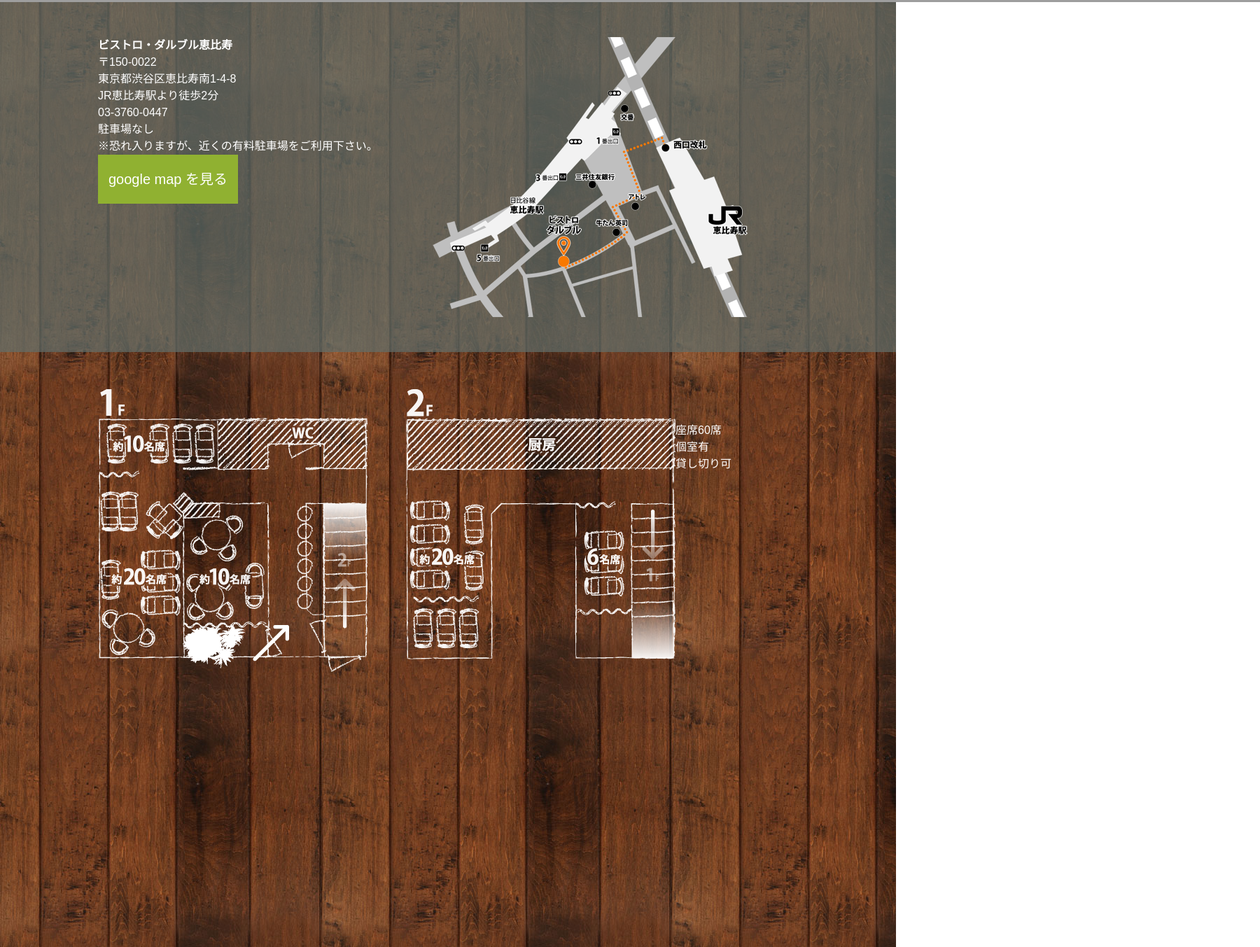
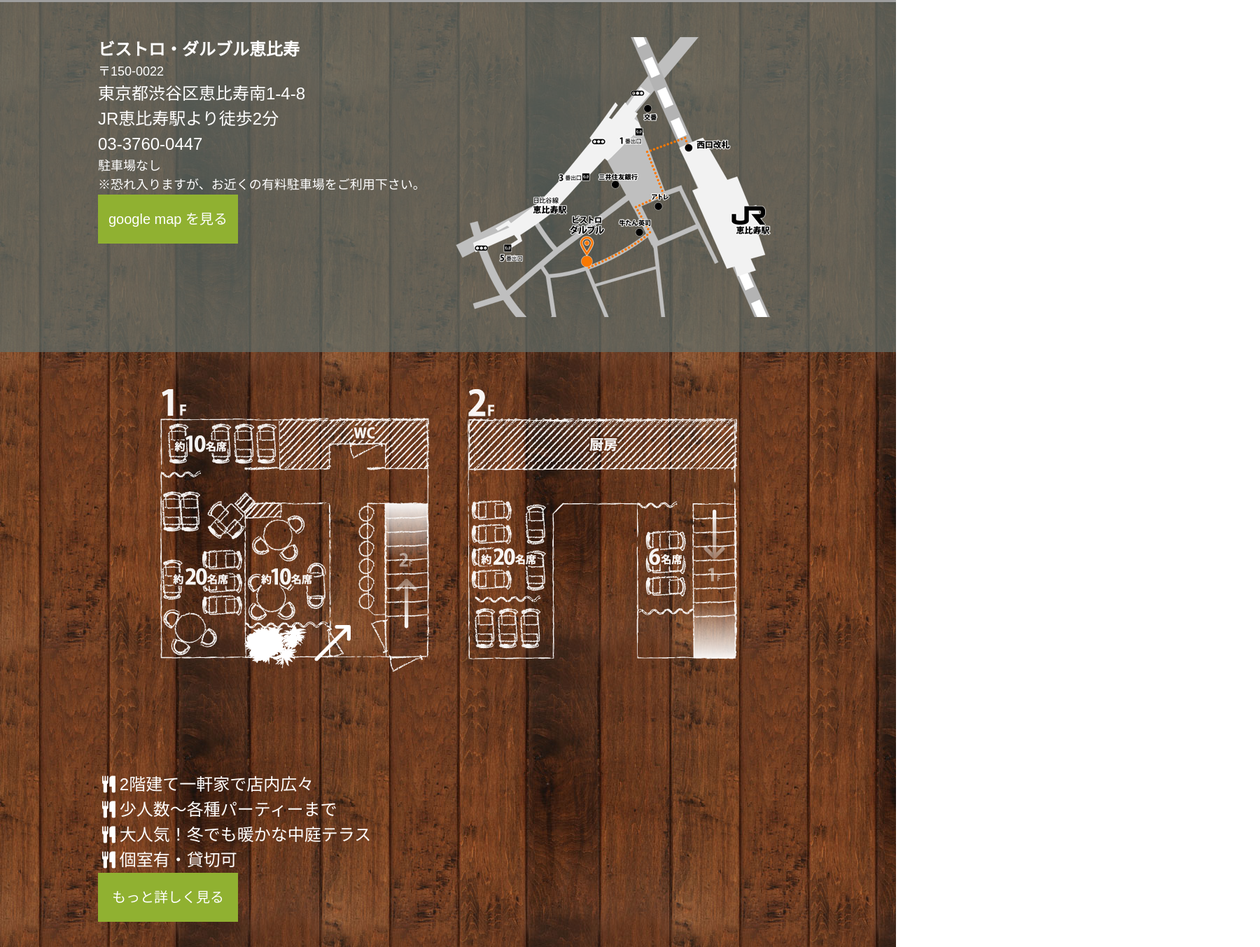
Before and after one commit to zd2B16/Darbre, a plain HTML site: page index.html in a window 1280 px wide. Shown: the part 847-2200 px from the top of the page at 70% size, 1800 px wide, since content can reach past the window. Drawn offline with Linux system fonts and the light colour scheme; grey boxes are pictures that could not be loaded.

Commit message:
roomパート修正

```diff
--- a/css/style.css
+++ b/css/style.css
@@ -9,10 +9,11 @@ body {
 .wrapper {
 	width: 1000px;
 	margin: 0 auto;
+	overflow: hidden;
 }
 .deco {
 	width: 100%;
-	height: 950px;
+	height: 850px;
 	background-image: url("../images/leaf.gif");
 	background-size: contain;
 	position: absolute;
@@ -28,6 +29,10 @@ a {
 .hero {
 	width: 100%;
 	height: 850px;
+}
+.hero img{
+	width: 100%;
+	height: 100%;
 }
 /*gl-nav*/
 .gl-nav {
@@ -76,14 +81,22 @@ a {
 }
 .map-c {
 	height: 400px;
+	width: 50%;
 	margin: 50px 0 50px;
+	font-size: 24px;
 }
 .map-c1 {
 	float: left;
 }
+.map-c1 p:first-of-type,
+.map-c1 p:nth-of-type(5),
+.map-c1 p:nth-of-type(6)
+{
+	font-size: 18px;
+}
 .map-c2 {
 	float: right;
-	overflow: hidden;
+	/*overflow: hidden;*/
 }
 .map a {
 	color: #ffffff;
@@ -96,16 +109,26 @@ a {
 }
 /*room*/
 .room {
-		height: 500px;
+		height: 800px;
 		color: #ffffff;
 }
 .room-c {
-	height: 400px;
+	/*height: 400px;*/
 	margin: 50px 0 50px;
+	font-size: 24px;
 }
 .room-c1 {
-	float: left;
+	width: 100%;
+	height: 500px;
+	text-align: center;
 }
 .room-c2 {
-	float: right;
 }
+.room-c3 {
+}
+.room button {
+	width: 200px;
+	height: 70px;
+	background-color: #90b131;
+	font-size: 20px;
+}
--- a/index.html
+++ b/index.html
@@ -6,6 +6,7 @@
 	<title>ダルブル</title>
 	<link rel="stylesheet" href="css/sanitize.css">
 	<link rel="stylesheet" href="css/style.css">
+	<link rel="stylesheet" href="https://maxcdn.bootstrapcdn.com/font-awesome/4.6.2/css/font-awesome.min.css"/>
 </head>
 
 <body>
@@ -39,13 +40,14 @@
 				<p>JR恵比寿駅より徒歩2分</p>
 				<p>03-3760-0447</p>
 				<p>駐車場なし</p>
-                    <p>※恐れ入りますが、近くの有料駐車場をご利用下さい。</p>
+				<p>※恐れ入りますが、お近くの有料駐車場をご利用下さい。</p>
 				<a target="_blank"href="https://www.google.co.jp/maps/place/%E3%80%92150-0022+%E6%9D%B1%E4%BA%AC%E9%83%BD%E6%B8%8B%E8%B0%B7%E5%8C%BA%E6%81%B5%E6%AF%94%E5%AF%BF%E5%8D%97%EF%BC%91%E4%B8%81%E7%9B%AE%EF%BC%94%E2%88%92%EF%BC%98/@35.6461543,139.7064758,17z/data=!3m1!4b1!4m5!3m4!1s0x60188b40f129a539:0x26a88a99211251b4!8m2!3d35.6461543!4d139.7086645">
 					<button type="button">google map を見る</button>
 				</a>
 			</div>
 			<div class="map-c map-c2">
-                    <img src="images/map.png" height="400" width="533" alt=""></div>
+				<img src="images/map.png" height="400" width="533" alt="">
+			</div>
 		</div>
 		<!-- .wrapper for .map end -->
 	</div>
@@ -54,14 +56,19 @@
 		<div class="wrapper">
 			<div class="room-c room-c1">
 				<img src="images/room.png" alt="room">
+			</div>
 			<div class="room-c room-c2">
-        				<p>座席60席</p>
-        				<p>個室有</p>
-        				<p>貸し切り可</p>
+				<p><i class="fa fa-cutlery fa-fw" aria-hidden="true"></i>2階建て一軒家で店内広々</p>
+				<p><i class="fa fa-cutlery fa-fw" aria-hidden="true"></i>少人数～各種パーティーまで</p>
+				<p><i class="fa fa-cutlery fa-fw" aria-hidden="true"></i>大人気！冬でも暖かな中庭テラス</p>
+				<p><i class="fa fa-cutlery fa-fw" aria-hidden="true"></i>個室有・貸切可</p>
+				<button type="button">もっと詳しく見る</button>
 			</div>
+			<div class="room-c room-c3">
+				<img src="images/room/room9.jpg" alt="room">
 			</div>
-        	</div>
-        </div>
+		</div><!-- .wrapper for .room end -->
+	</div><!-- .room end -->
 </body>
 
 </html>
```
Also changed, not shown: images/original.jpg (added), images/room/room9.jpg (added). Lines whose indentation alone changed are shown as unchanged.
